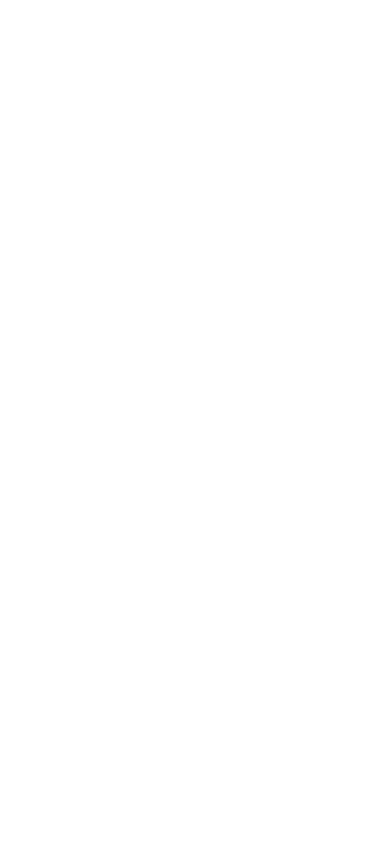
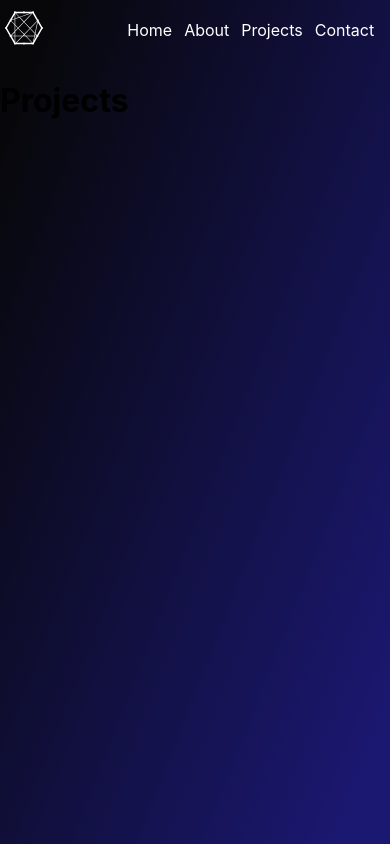
Before and after one commit to Matta-Sai/matta-sai.github.io, a React (Create React App) app: page /projects in a window 390 px wide. Before the commit this address had no page. Built offline with nearby package versions, Linux system fonts and the light colour scheme; a web font is replaced by a local one.

Commit message:
commit on 30-12-24

```diff
--- a/src/App.css
+++ b/src/App.css
@@ -0,0 +1,11 @@
+.app-container {
+    display: flex;
+    flex-direction: column;
+    background-image: linear-gradient( 111.4deg,  rgba(7,7,9,1) 6.5%, rgba(27,24,113,1) 93.2% );
+    height: 100vh;
+    background-size: cover;
+}
+
+.header {
+    position: fixed;
+}
--- a/src/App.js
+++ b/src/App.js
@@ -2,17 +2,20 @@
 
 import Home from './components/Home'
 import About from './components/About'
+import Projects from './components/Projects'
+import Header from "./components/Header"
 
 
 import './App.css';
 
 const App = () => (
   <div className = "app-container">
-
+    <Header className = "header" />
     <div className = "app-body">
       <Routes>
         <Route  path = "/" element = {<Home />} />
         <Route path = "/about"  element = {<About />} />
+        <Route path = "/projects"  element = {<Projects />} />
       </Routes>
     </div>
   </div>
--- a/src/components/About/index.css
+++ b/src/components/About/index.css
@@ -13,7 +13,6 @@
     display: flex;
     flex-direction: column;
     justify-content: flex-start;
-    height: 100%;
     padding-left: 10%;
     padding-right: 10%;
 }
@@ -37,7 +36,6 @@
     align-items: center;
     justify-content: center;
     width: 100%;
-    height: 100%;
     flex-wrap: wrap;
 }
 
@@ -67,3 +65,10 @@
     font-family: "open sans", sans-serif;
     font-size: 14px;
 }
+
+@media screen and (max-width: 768px) {
+    .about-container {
+        height: 150vh;
+    }
+
+}
--- a/src/components/About/index.js
+++ b/src/components/About/index.js
@@ -1,4 +1,3 @@
-import Header from "../Header"
 import DatabasesCert from '../../assets/databases-cert.jpg'
 import CliCert from '../../assets/git&cli-cert.png'
 import JsCert from '../../assets/javascript-cert.png'
@@ -8,7 +7,6 @@
 
 const About = () => (
     <div className = "about-container">
-    <Header />
     <div className="about-content-container">
         <h1 className = "about-heading">About Me</h1>
         <p className="about-desc">Hello! I'm Sai, Currently Working As IT Support Assistant with 3 years of experience in providing technical support and troubleshooting.
--- a/src/components/Home/index.css
+++ b/src/components/Home/index.css
@@ -33,6 +33,8 @@
     font-weight: 600;
 }
 
+
+
 .profession {
     color: #ffffff;
     font-size: 32px;
@@ -51,7 +53,6 @@
     outline: none;
     cursor: pointer;
     margin: 8px;
-    color: red;
 }
 
 .link-icon {
@@ -63,3 +64,17 @@
     color: #4f95f7;
     transform: scale(1.2);
 }
+
+@media screen and (max-width: 768px) {
+    .name {
+        font-size: 48px;
+    }
+
+    .profession-sub {
+        font-size: 20px;
+    }
+
+    .profession {
+        font-size: 24px;
+    }
+}
--- a/src/components/Home/index.js
+++ b/src/components/Home/index.js
@@ -1,6 +1,5 @@
 import {Component} from "react"
 import { BsFacebook ,BsInstagram,BsLinkedin,BsGithub  } from "react-icons/bs";
-import Header from "../Header"
 import "./index.css"
 
 
@@ -28,7 +27,6 @@
 
     randomizeProfession = () => {
         const randomNumber = Math.floor(Math.random() * (professionsList.length))
-        console.log(professionsList[randomNumber])
         this.setState({randomProfession : professionsList[randomNumber]})
     }
 
@@ -36,7 +34,6 @@
         const {randomProfession} = this.state
         return(
             <div className = "home-container">
-                <Header/>
             <div className = "home-content-container">
                 <div className = "name-container">
                     <h1 className = "name" >Im, Sai</h1>
--- /dev/null
+++ b/src/components/Projects/index.css
@@ -0,0 +1,4 @@
+.projects-container {
+    display: flex;
+    flex-direction: column;
+}
--- /dev/null
+++ b/src/components/Projects/index.js
@@ -0,0 +1,14 @@
+
+
+import "./index.css"
+
+const Projects = () => (
+    <div className = "projects-container">
+        <h1>Projects</h1>
+        <div className = "projects-list">
+
+        </div>
+    </div>
+)
+
+export default Projects;
```
